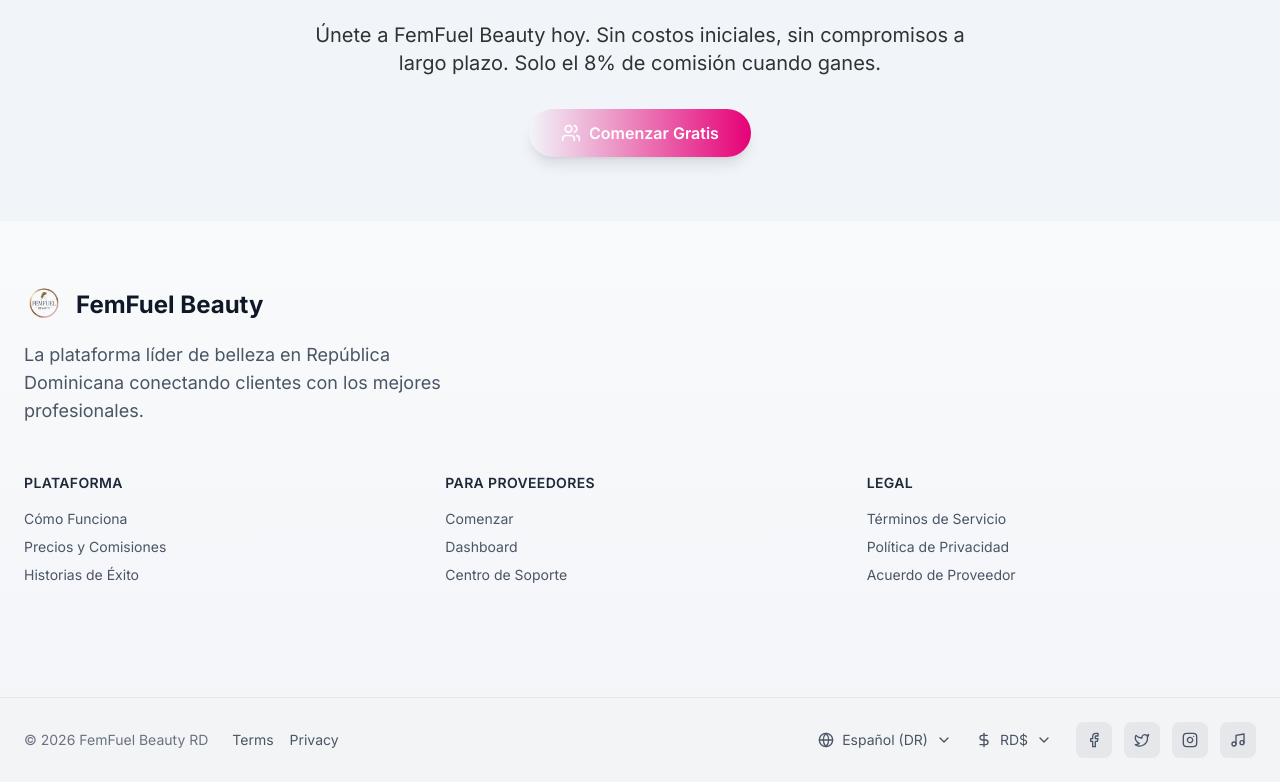
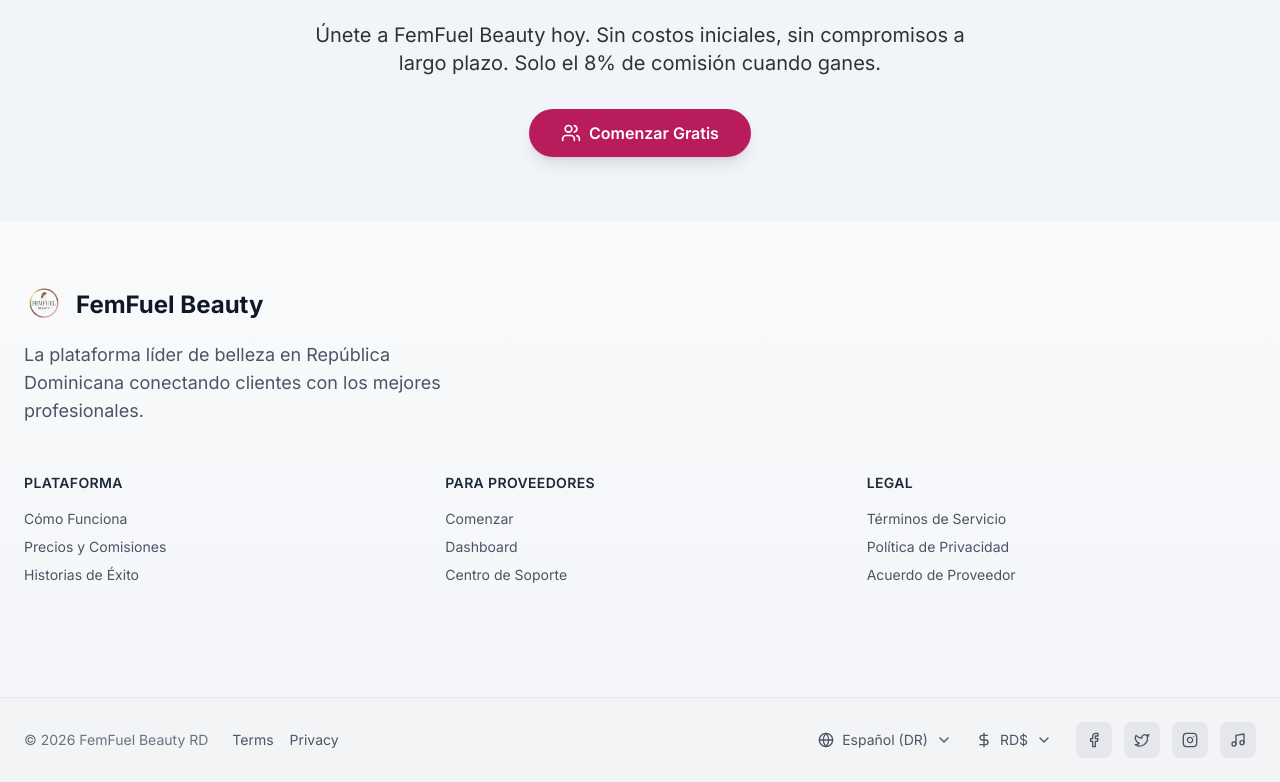
Before and after one commit to tamarpinder/femfuel-beauty-web-vendor, a Next.js app: page /pricing in a window 1280 px wide. Shown: the part 4792-5574 px from the top of the page. Built offline with nearby package versions, Linux system fonts and the light colour scheme; no server answers.

Commit message:
Update pricing CTA to solid rose, change Llamar Ahora to Live Chat

```diff
--- a/app/pricing/page.tsx
+++ b/app/pricing/page.tsx
@@ -486,7 +486,7 @@
           </p>
           <Link
             href="/register"
-            className="inline-flex items-center gap-2 bg-gradient-to-r from-femfuel-rose to-pink-600 hover:from-femfuel-rose/90 hover:to-pink-600/90 text-white font-semibold rounded-full shadow-lg hover:shadow-xl active:scale-95 transition-all duration-300 px-8 py-3"
+            className="inline-flex items-center gap-2 bg-femfuel-rose hover:bg-femfuel-rose/90 text-white font-semibold rounded-full shadow-lg hover:shadow-xl active:scale-95 transition-all duration-300 px-8 py-3"
           >
             <Users className="h-5 w-5" />
             Comenzar Gratis
--- a/app/support/page.tsx
+++ b/app/support/page.tsx
@@ -577,10 +577,10 @@
             <Button
               variant="outline"
               className="border-red-600 text-red-600 hover:bg-red-600 hover:text-white"
-              onClick={() => window.open('tel:+18095551234', '_blank')}
+              onClick={() => window.open('https://wa.me/18095551234', '_blank')}
             >
-              <Phone className="h-4 w-4 mr-2" />
-              Llamar Ahora
+              <MessageCircle className="h-4 w-4 mr-2" />
+              Live Chat
             </Button>
           </div>
         </div>
```
